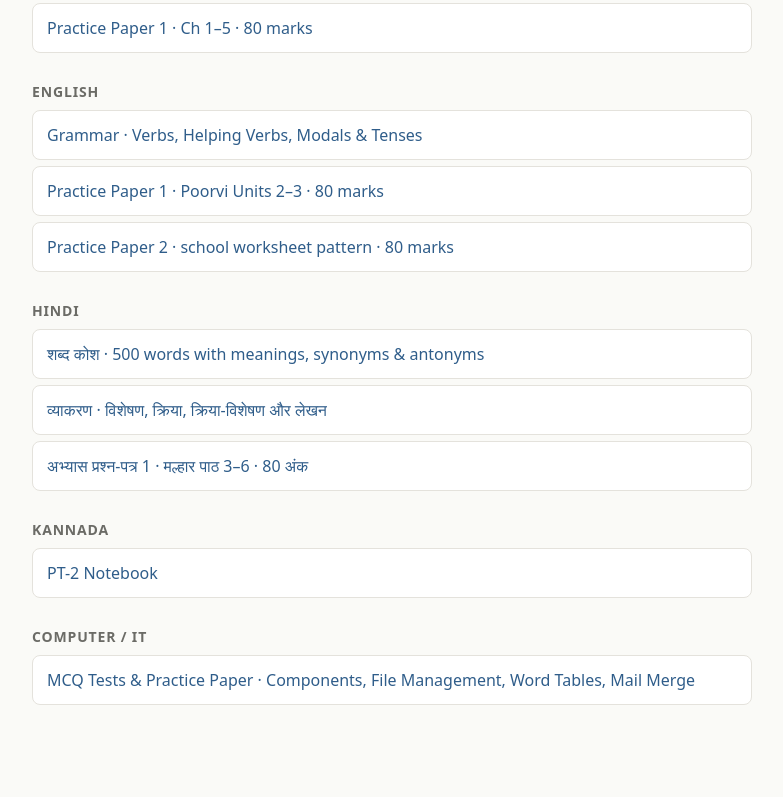
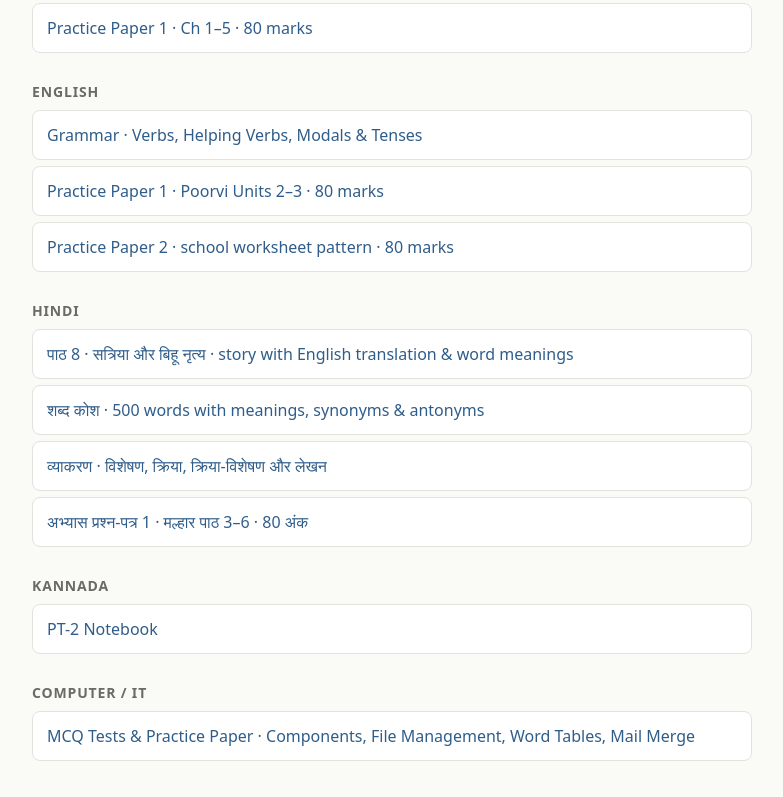
Before and after one commit to prabhuatul/studies, a plain HTML site: page index.html in a window 1280 px wide. Shown: the part 936-1733 px from the top of the page, without its empty margins (248-1031 px from the left). Before the commit the page ends 1679 px from the top, so only its background shows below. Drawn offline with Linux system fonts and the light colour scheme.

Commit message:
Add Hindi ch08 to home page
Co-Authored-By: Claude Opus 5.5 <noreply@anthropic.com>

```diff
--- a/index.html
+++ b/index.html
@@ -40,6 +40,7 @@
   <a href="class-vi/english/practice-papers/html/paper-1.html">Practice Paper 1 · Poorvi Units 2–3 · 80 marks</a>
   <a href="class-vi/english/practice-papers/html/paper-2.html">Practice Paper 2 · school worksheet pattern · 80 marks</a>
   <h2>Hindi</h2>
+  <a href="class-vi/hindi/ch08-satriya-aur-bihu-nritya/html/index.html">पाठ 8 · सत्रिया और बिहू नृत्य · story with English translation &amp; word meanings</a>
   <a href="class-vi/hindi/shabd-kosh/html/index.html">शब्द कोश · 500 words with meanings, synonyms &amp; antonyms</a>
   <a href="class-vi/hindi/grammar-visheshan-kriya/html/index.html">व्याकरण · विशेषण, क्रिया, क्रिया-विशेषण और लेखन</a>
   <a href="class-vi/hindi/practice-papers/html/paper-1.html">अभ्यास प्रश्न-पत्र 1 · मल्हार पाठ 3–6 · 80 अंक</a>
```
